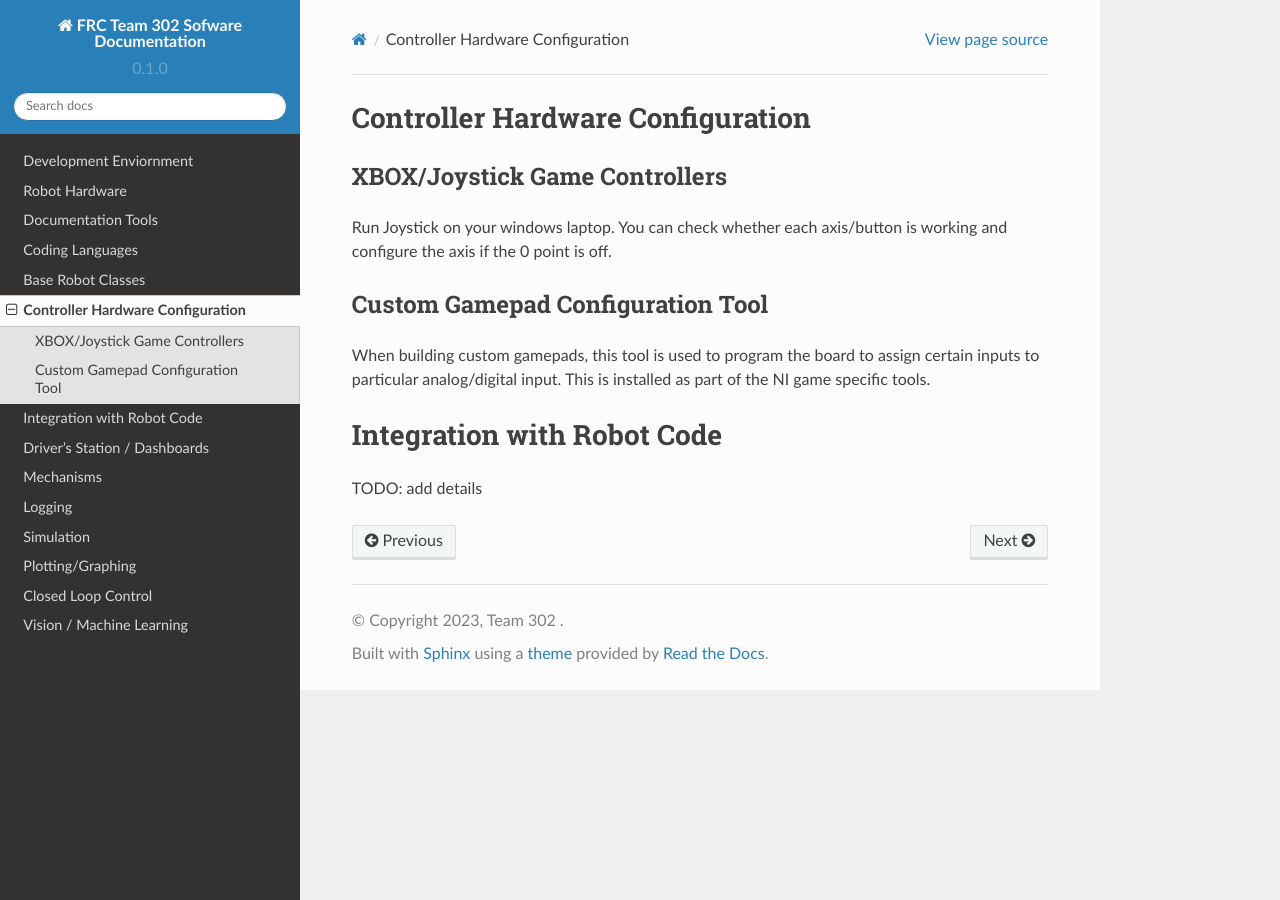
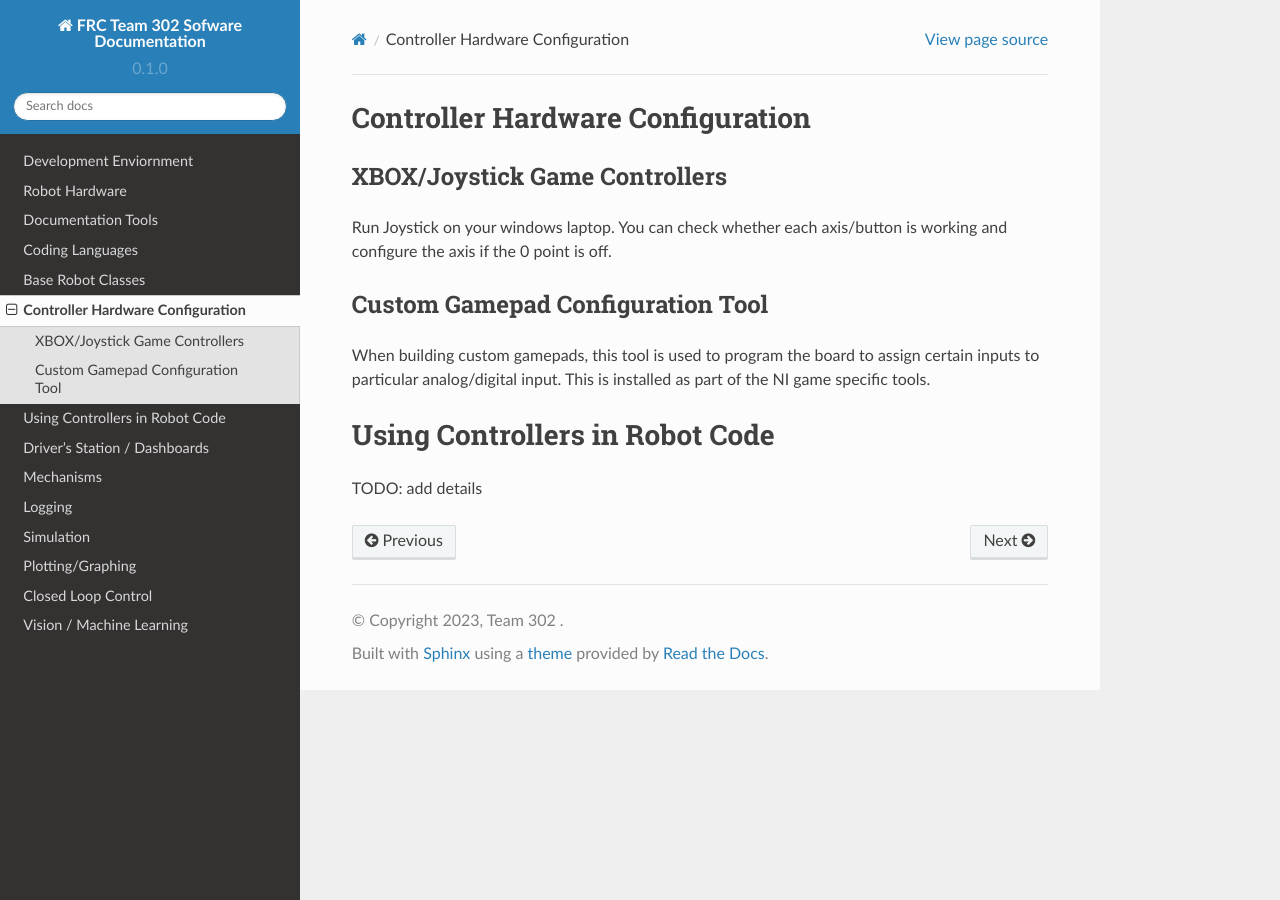
Before and after one commit to Team302/Team302Doco, a Sphinx documentation site: the page built from docs/source/controllerTools.rst, in a window 1280 px wide. Built offline with Sphinx 7.4.7 and the Read the Docs theme 2.0.0, drawn with Linux system fonts in a browser that asks for light colours.

Commit message:
Update controllerTools.rst

```diff
--- a/docs/source/controllerTools.rst
+++ b/docs/source/controllerTools.rst
@@ -18,7 +18,7 @@
 When building custom gamepads, this tool is used to program the board to assign certain inputs to particular analog/digital input. This is installed as part of the NI game specific tools.
 
 
-Integration with Robot Code
-============================
+Using Controllers in Robot Code
+========================================================
 
 TODO: add details
```
